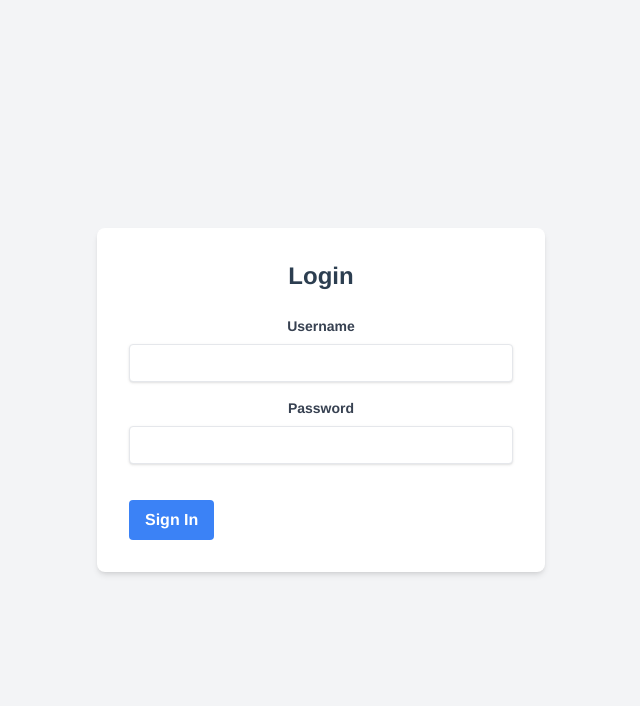
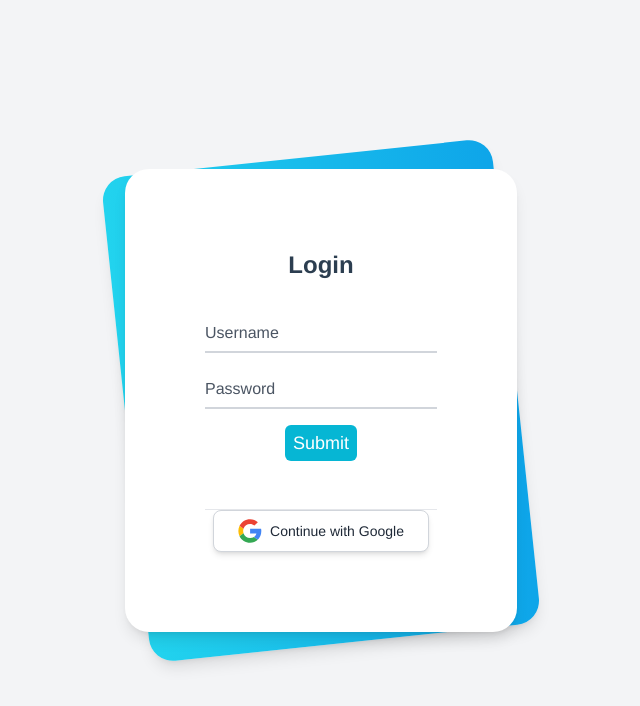
Before and after one commit to farihulrouf/bot_error, a Vue app in the folder frontend/: page /dashboard in a window 1280 px wide. Both pictures are taken after a click on the button "Logout". Shown: the top 706 px of the page, without its empty margins (319-959 px from the left). Built offline with nearby package versions, Linux system fonts and the light colour scheme; no server answers.

Commit message:
front_end

```diff
--- a/frontend/src/components/DropDown.vue
+++ b/frontend/src/components/DropDown.vue
@@ -57,6 +57,7 @@ export default {
       ];
     },
   },
+  emits: ['menuClick'],  // Deklarasikan event menuClick
   methods: {
     toggleDropdown() {
       this.isOpen = !this.isOpen;
--- a/frontend/src/components/LoadingSpin.vue
+++ b/frontend/src/components/LoadingSpin.vue
@@ -1,8 +1,14 @@
 <template>
-  <div class="spinner">
-    <div class="double-bounce1"></div>
-    <div class="double-bounce2"></div>
+  <div class="flex items-center justify-center">
+  <div
+    class="inline-block h-8 w-8 animate-spin rounded-full border-4 border-solid border-current border-e-transparent align-[-0.125em] text-surface motion-reduce:animate-[spin_1.5s_linear_infinite] dark:text-white"
+    role="status">
+    <span
+      class="!absolute !-m-px !h-px !w-px !overflow-hidden !whitespace-nowrap !border-0 !p-0 ![clip:rect(0,0,0,0)]"
+      >Loading...</span
+    >
   </div>
+</div>
 </template>
 
 <script>
@@ -10,50 +16,3 @@ export default {
   name: 'LoadingSpin'
 };
 </script>
-
-<style scoped>
-.spinner {
-  width: 40px;
-  height: 40px;
-  position: relative;
-}
-
-.double-bounce1,
-.double-bounce2 {
-  width: 100%;
-  height: 100%;
-  border-radius: 50%;
-  background-color: #333;
-  opacity: 0.6;
-  position: absolute;
-  top: 0;
-  left: 0;
-  -webkit-animation: bounce 2.0s infinite ease-in-out;
-  animation: bounce 2.0s infinite ease-in-out;
-}
-
-.double-bounce2 {
-  -webkit-animation-delay: -1.0s;
-  animation-delay: -1.0s;
-}
-
-@-webkit-keyframes bounce {
-  0%, 100% {
-    -webkit-transform: scale(0.0);
-  }
-  50% {
-    -webkit-transform: scale(1.0);
-  }
-}
-
-@keyframes bounce {
-  0%, 100% {
-    transform: scale(0.0);
-    -webkit-transform: scale(0.0);
-  }
-  50% {
-    transform: scale(1.0);
-    -webkit-transform: scale(1.0);
-  }
-}
-</style>
--- a/frontend/src/components/QrcodeCard.vue
+++ b/frontend/src/components/QrcodeCard.vue
@@ -29,7 +29,7 @@
           <div v-if="device.qr">
             <qrcode-vue
               :value="device.qr"
-              size="240"
+              :size="240"
               level="H"
               render-as="canvas"
             ></qrcode-vue>
--- a/frontend/src/views/DashboardBot.vue
+++ b/frontend/src/views/DashboardBot.vue
@@ -51,7 +51,7 @@ export default {
       deviceData: [],
       isLoading: true,
       account: 'farihul', // Updated to be set dynamically
-      devicesCount: 1,
+      devicesCount: 0, // Default to 0
       expiredAt: '2030-12-12',
       balance: '30000',
       setting: 'token, webhook',
@@ -61,19 +61,28 @@ export default {
     };
   },
   created() {
-    this.decodeToken();
+   // this.checkAuth();
+
     this.fetchDeviceData();
   },
   methods: {
-    async decodeToken() {
-      try {
-        const token = localStorage.getItem('token');
-        if (token) {
+    checkAuth() {
+      const token = localStorage.getItem('token');
+      if (!token) {
+        this.$router.push('/login'); // Redirect to login if no token
+      } else {
+        try {
           const decoded = jwtDecode(token);
-          this.account = decoded.username; // Set account from token's username
+          if (decoded.username) {
+            this.account = decoded.username; // Set account from username
+          } else {
+            console.error('Token does not contain username.');
+          }
+        } catch (error) {
+          console.error('Error decoding token:', error);
+          localStorage.removeItem('token');
+          this.$router.push('/login'); // Redirect to login if token is invalid
         }
-      } catch (error) {
-        console.error('Error decoding token:', error);
       }
     },
     async fetchDeviceData() {
@@ -84,8 +93,9 @@ export default {
         };
         const response = await api.get('/system/devices', config);
         this.deviceData = response;
+        this.devicesCount = response.length -1 ; // Hitung jumlah perangkat
         this.isLoading = false;
-        console.log('Fetched Device Data:', this.deviceData);
+       // console.log('Fetched Device Data:', this.deviceData);
       } catch (error) {
         console.error('Error fetching device data:', error);
         this.isLoading = false;
--- a/frontend/src/views/LoginBot.vue
+++ b/frontend/src/views/LoginBot.vue
@@ -1,38 +1,52 @@
 <template>
-  <div class="min-h-screen flex items-center justify-center bg-gray-100">
-    <div class="bg-white p-8 rounded-lg shadow-md w-full max-w-md">
-      <h2 class="text-2xl font-bold mb-6 text-center">Login</h2>
-      <form @submit.prevent="handleLogin">
-        <div class="mb-4">
-          <label class="block text-gray-700 text-sm font-bold mb-2" for="username">Username</label>
-          <input
-            type="text"
-            id="username"
-            v-model="username"
-            class="shadow appearance-none border rounded w-full py-2 px-3 text-gray-700 leading-tight focus:outline-none focus:shadow-outline"
-            required
-          />
+  <div class="min-h-screen bg-gray-100 py-6 flex flex-col justify-center sm:py-12">
+    <div class="relative py-3 sm:max-w-xl sm:mx-auto">
+      <div class="absolute inset-0 bg-gradient-to-r from-cyan-400 to-sky-500 shadow-lg transform -skew-y-6 sm:skew-y-0 sm:-rotate-6 sm:rounded-3xl"></div>
+      <div class="relative px-4 py-10 bg-white shadow-lg sm:rounded-3xl sm:p-20">
+        <div class="max-w-md mx-auto">
+          <div>
+            <h1 class="text-2xl font-semibold">Login</h1>
+          </div>
+          <div class="divide-y divide-gray-200">
+            <form @submit.prevent="handleLogin">
+              <div class="py-8 text-base leading-6 space-y-4 text-gray-700 sm:text-lg sm:leading-7">
+                <div class="relative">
+                  <input autocomplete="off" id="username" v-model="username" type="text" class="peer placeholder-transparent h-10 w-full border-b-2 border-gray-300 text-gray-900 focus:outline-none focus:border-rose-600" placeholder="Username" required/>
+                  <label for="username" class="absolute left-0 -top-3.5 text-gray-600 text-sm peer-placeholder-shown:text-base peer-placeholder-shown:text-gray-440 peer-placeholder-shown:top-2 transition-all peer-focus:-top-3.5 peer-focus:text-gray-600 peer-focus:text-sm">Username</label>
+                </div>
+                <div class="relative">
+                  <input autocomplete="off" id="password" v-model="password" type="password" class="peer placeholder-transparent h-10 w-full border-b-2 border-gray-300 text-gray-900 focus:outline-none focus:border-rose-600" placeholder="Password" required/>
+                  <label for="password" class="absolute left-0 -top-3.5 text-gray-600 text-sm peer-placeholder-shown:text-base peer-placeholder-shown:text-gray-440 peer-placeholder-shown:top-2 transition-all peer-focus:-top-3.5 peer-focus:text-gray-600 peer-focus:text-sm">Password</label>
+                </div>
+                <div class="relative">
+                  <button class="bg-cyan-500 text-white rounded-md px-2 py-1" type="submit">Submit</button>
+                </div>
+                <p v-if="errorMessage" class="text-red-500 text-xs italic mt-4">{{ errorMessage }}</p>
+              </div>
+            </form>
+            <div class="w-full flex justify-center mt-4">
+              <button class="flex items-center bg-white border border-gray-300 rounded-lg shadow-md px-6 py-2 text-sm font-medium text-gray-800 hover:bg-gray-200 focus:outline-none focus:ring-2 focus:ring-offset-2 focus:ring-gray-500">
+                <svg class="h-6 w-6 mr-2" xmlns="http://www.w3.org/2000/svg" xmlns:xlink="http://www.w3.org/1999/xlink" width="800px" height="800px" viewBox="-0.5 0 48 48" version="1.1">
+                  <title>Google-color</title>
+                  <desc>Created with Sketch.</desc>
+                  <defs></defs>
+                  <g id="Icons" stroke="none" stroke-width="1" fill="none" fill-rule="evenodd">
+                    <g id="Color-" transform="translate(-401.000000, -860.000000)">
+                      <g id="Google" transform="translate(401.000000, 860.000000)">
+                        <path d="M9.82727273,24 C9.82727273,22.4757333 10.0804318,21.0144 10.5322727,19.6437333 L2.62345455,13.6042667 C1.08206818,16.7338667 0.213636364,20.2602667 0.213636364,24 C0.213636364,27.7365333 1.081,31.2608 2.62025,34.3882667 L10.5247955,28.3370667 C10.0772273,26.9728 9.82727273,25.5168 9.82727273,24" id="Fill-1" fill="#FBBC05"></path>
+                        <path d="M23.7136364,10.1333333 C27.025,10.1333333 30.0159091,11.3066667 32.3659091,13.2266667 L39.2022727,6.4 C35.0363636,2.77333333 29.6954545,0.533333333 23.7136364,0.533333333 C14.4268636,0.533333333 6.44540909,5.84426667 2.62345455,13.6042667 L10.5322727,19.6437333 C12.3545909,14.112 17.5491591,10.1333333 23.7136364,10.1333333" id="Fill-2" fill="#EB4335"></path>
+                        <path d="M23.7136364,37.8666667 C17.5491591,37.8666667 12.3545909,33.888 10.5322727,28.3562667 L2.62345455,34.3946667 C6.44540909,42.1557333 14.4268636,47.4666667 23.7136364,47.4666667 C29.4455,47.4666667 34.9177955,45.4314667 39.0249545,41.6181333 L31.5177727,35.8144 C29.3995682,37.1488 26.7323182,37.8666667 23.7136364,37.8666667" id="Fill-3" fill="#34A853"></path>
+                        <path d="M46.1454545,24 C46.1454545,22.6133333 45.9318182,21.12 45.6113636,19.7333333 L23.7136364,19.7333333 L23.7136364,28.8 L36.3181818,28.8 C35.6879545,31.8912 33.9724545,34.2677333 31.5177727,35.8144 L39.0249545,41.6181333 C43.3393409,37.6138667 46.1454545,31.6490667 46.1454545,24" id="Fill-4" fill="#4285F4"></path>
+                      </g>
+                    </g>
+                  </g>
+                </svg>
+                <span>Continue with Google</span>
+              </button>
+            </div>
+          </div>
         </div>
-        <div class="mb-6">
-          <label class="block text-gray-700 text-sm font-bold mb-2" for="password">Password</label>
-          <input
-            type="password"
-            id="password"
-            v-model="password"
-            class="shadow appearance-none border rounded w-full py-2 px-3 text-gray-700 mb-3 leading-tight focus:outline-none focus:shadow-outline"
-            required
-          />
-        </div>
-        <div class="flex items-center justify-between">
-          <button
-            type="submit"
-            class="bg-blue-500 hover:bg-blue-700 text-white font-bold py-2 px-4 rounded focus:outline-none focus:shadow-outline"
-          >
-            Sign In
-          </button>
-        </div>
-        <p v-if="errorMessage" class="text-red-500 text-xs italic mt-4">{{ errorMessage }}</p>
-      </form>
+      </div>
     </div>
   </div>
 </template>
@@ -57,7 +71,7 @@ export default {
       })
       .then(response => {
         // Tanggapan sukses dari server, simpan token ke localStorage
-        const token = response.data.token;
+        const token = response.token;
         localStorage.setItem('token', token);
 
         this.$router.push('/dashboard');  // Redirect ke dashboard setelah login berhasil
```
Also changed, not shown: frontend/src/components/SendMessage.vue (added, +60 -0 lines), 1 other file (tests, documents, lock files or other folders).
